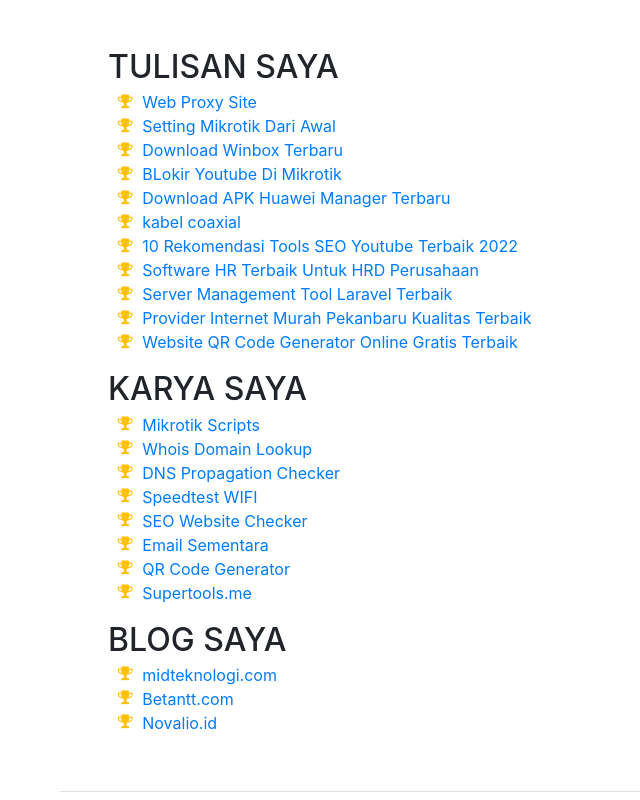
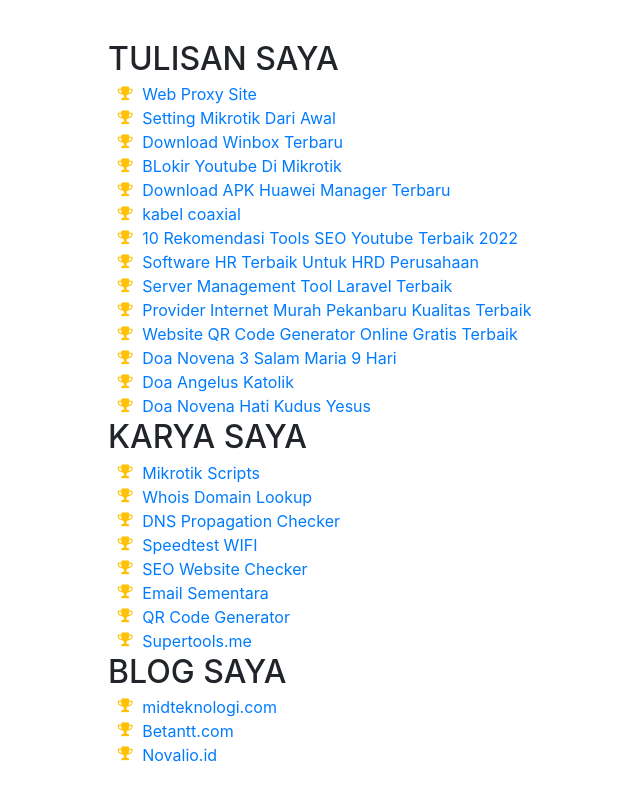
Before and after one commit to adinata-id/karir, a website with bundled scripts: page index.html in a window 1280 px wide. Shown: the part 1608-2408 px from the top of the page, without its empty margins (212-852 px from the left). Built offline with nearby package versions, Linux system fonts and the light colour scheme; a web font is replaced by a local one.

Commit message:
update artikel lists

```diff
--- a/index.html
+++ b/index.html
@@ -187,6 +187,32 @@
             </a>
           </li>
 
+
+          <li>
+            <i class="fa-li fa fa-trophy text-warning"></i>
+            <a href="https://betantt.com/novena-tiga-salam-maria-doa-ajaib-umat-katolik/" target="_blank">
+              Doa Novena 3 Salam Maria 9 Hari
+            </a>
+          </li>
+
+
+          <li>
+            <i class="fa-li fa fa-trophy text-warning"></i>
+            <a href="https://betantt.com/manfaat-dan-tata-cara-doa-angelus-malaikat-tuhan/" target="_blank">
+              Doa Angelus Katolik
+            </a>
+          </li>
+
+          <li>
+            <i class="fa-li fa fa-trophy text-warning"></i>
+            <a href="https://betantt.com/litani-novena-kepada-hati-kudus-yesus/" target="_blank">
+              Doa Novena Hati Kudus Yesus
+            </a>
+          </li>
+
+
+
+
         </ul>
       </div>
 
```
